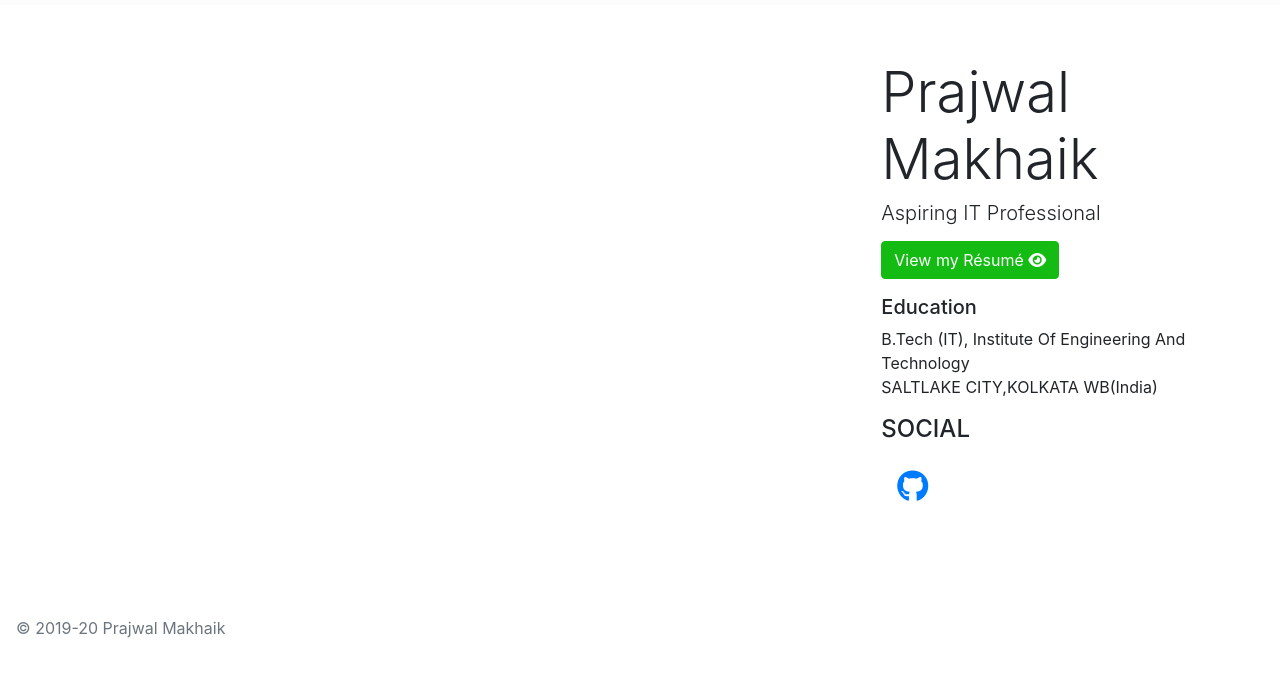
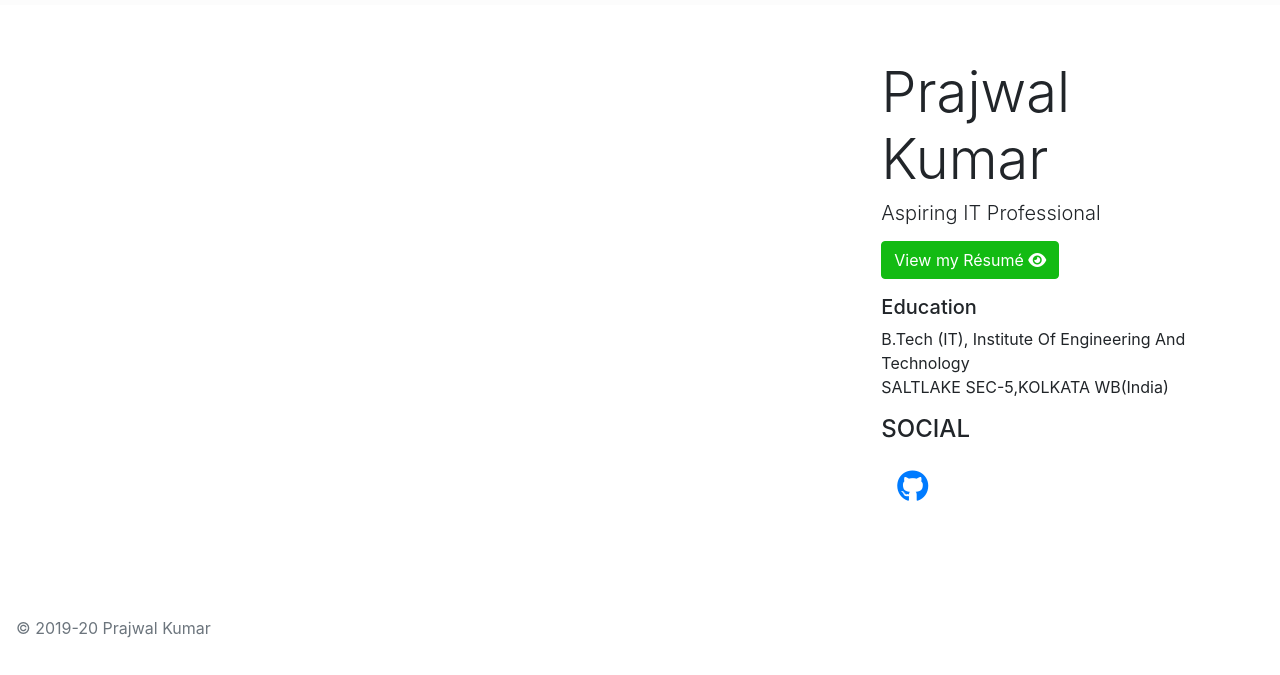
Before and after one commit to Prajwal-Kumar919/praju.github.io, a plain HTML site: page index.html in a window 1280 px wide. Shown: the part 51-726 px from the top of the page. Drawn offline with nearby package versions, Linux system fonts and the light colour scheme.

Commit message:
Update index.html

```diff
--- a/index.html
+++ b/index.html
@@ -80,7 +80,7 @@
                <div class=" bio">
                   <section class="name-headline">
                      <section>
-                        <h1 class="display-4 dark-th">Prajwal Makhaik</h1>
+                        <h1 class="display-4 dark-th">Prajwal Kumar</h1>
                      </section>
                      <section>
                         <h3 class="headline dark-th">
@@ -103,7 +103,7 @@
                            <ul class="meta-list">
                               <li class="meta-item">B.Tech (IT), Institute Of Engineering And Technology</li>
                               <br>
-                              <li class="meta-item">SALTLAKE CITY,KOLKATA WB(India)</li>
+                              <li class="meta-item">SALTLAKE SEC-5,KOLKATA WB(India)</li>
                            </ul>
                         </li>
                      </ul>
@@ -130,7 +130,7 @@
       </div>
    </div>
    <footer class="footer mt-auto p-3">
-      <span class="text-muted">© 2019-20 Prajwal Makhaik</span>
+      <span class="text-muted">© 2019-20 Prajwal Kumar</span>
    </footer>
    <script src="https://connect.facebook.net/en_US/sdk.js#xfbml=1&version=v3.2&appId=406944066536664&autoLogAppEvents=1"
       async defer crossorigin="anonymous"> </script>
```
